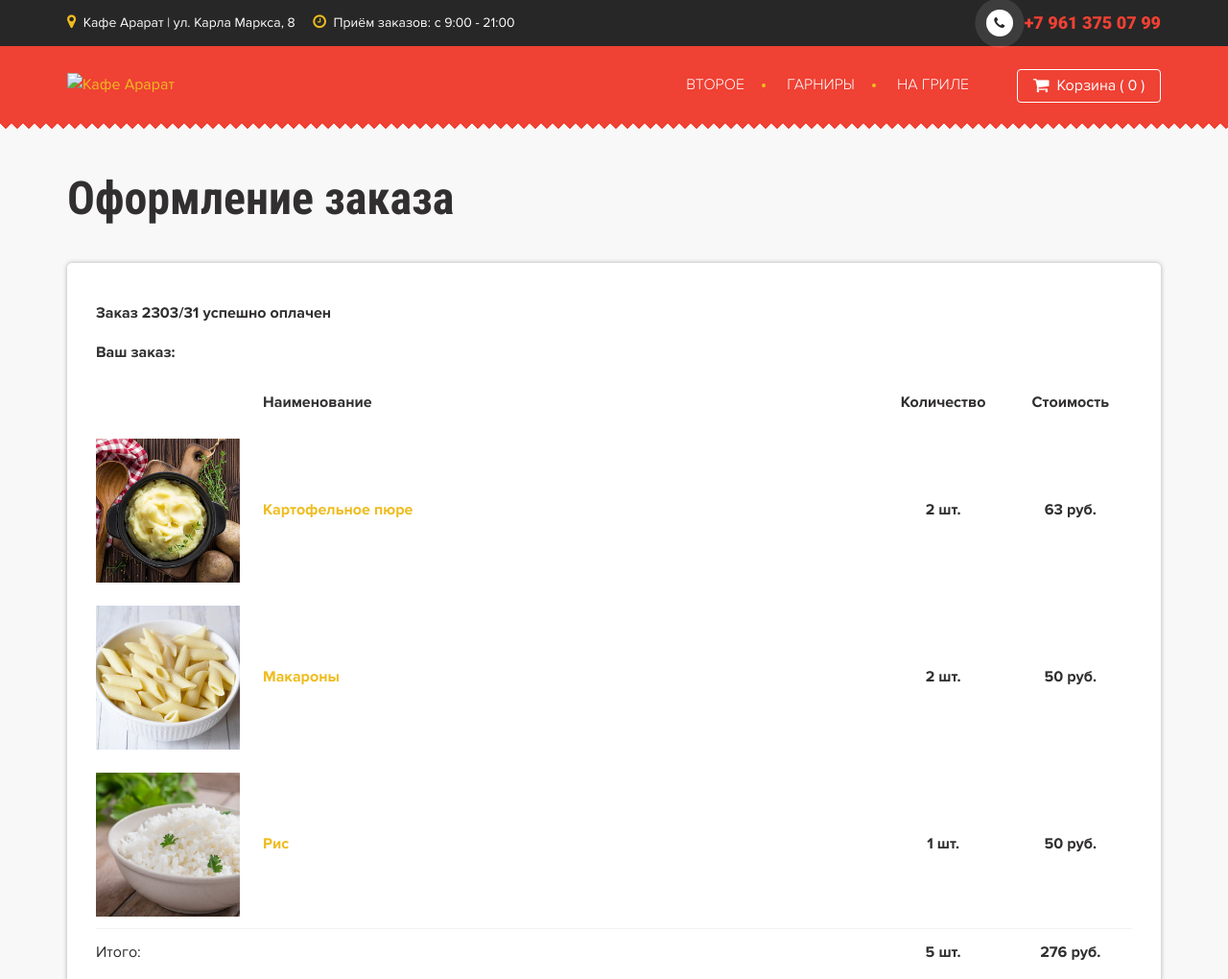
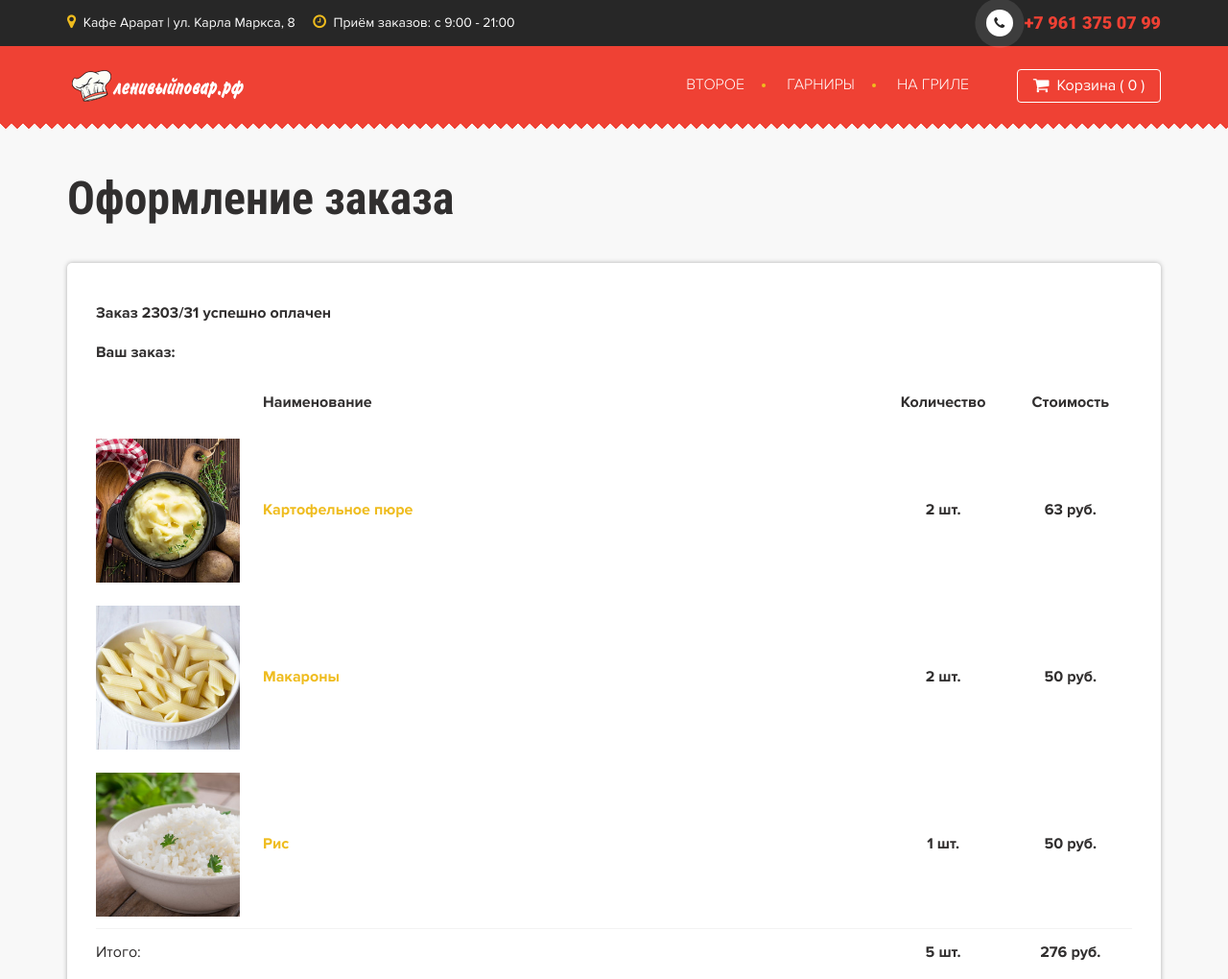
Before and after one commit to Sergey059/order--preview, a plain HTML site: page index.html in a window 1280 px wide. Shown: the top 1020 px of the page at 96% size. Drawn offline with Linux system fonts and the light colour scheme; the site is published under a folder, as on GitHub Pages, so addresses that start at the root find nothing; files whose address does not match are found by name.

Commit message:
Update index.html

```diff
--- a/index.html
+++ b/index.html
@@ -139,7 +139,7 @@
                       <div class="table-cell">
                         <a href="https://ленивыйповар.рф/">
                           <img
-                            src="/assets/template/images/logo.png"
+                            src="assets/template/images/logo.png"
                             alt="Кафе Арарат"
                           />
                         </a>
```
